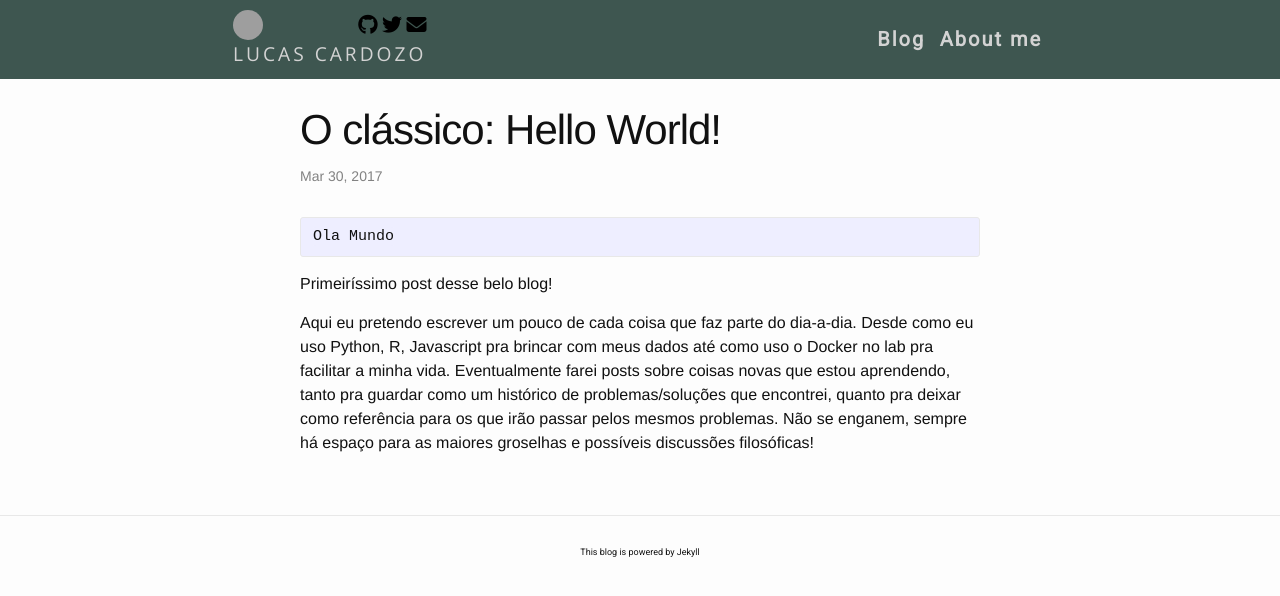
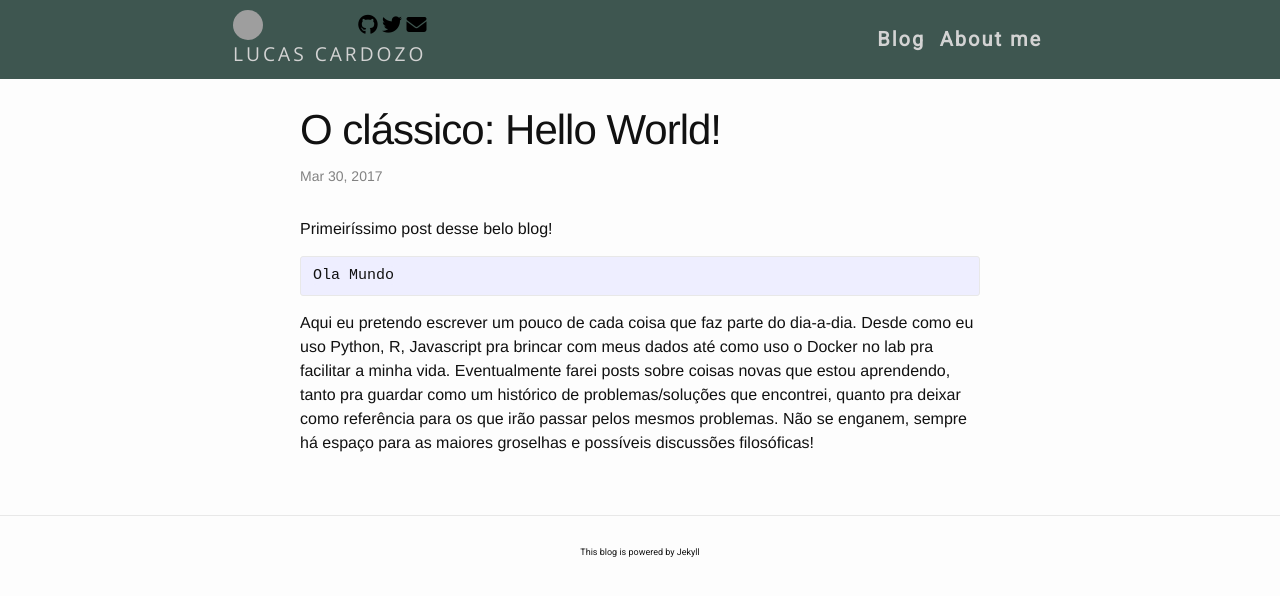
Before and after one commit to lecardozo/lecardozo.github.io, a Jekyll site: the page built from _posts/2017-03-30-hello-world.markdown, in a window 1280 px wide. Shown: the top 596 px of the page. Built offline with Jekyll 4.4.1, drawn with Linux system fonts in a browser that asks for light colours; nearby versions of some CDN libraries; grey boxes are pictures that could not be loaded.

```diff
--- a/_posts/2017-03-30-hello-world.markdown
+++ b/_posts/2017-03-30-hello-world.markdown
@@ -3,10 +3,11 @@ layout: post
 title:  "O clássico: Hello World!"
 date:   2017-03-30 00:26:00
 ---
+
+Primeiríssimo post desse belo blog!
+
 {% highlight python %}
 Ola Mundo
 {% endhighlight %}
 
-Primeiríssimo post desse belo blog!
-
 Aqui eu pretendo escrever um pouco de cada coisa que faz parte do dia-a-dia. Desde como eu uso Python, R, Javascript pra brincar com meus dados até como uso o Docker no lab pra facilitar a minha vida. Eventualmente farei posts sobre coisas novas que estou aprendendo, tanto pra guardar como um histórico de problemas/soluções que encontrei, quanto pra deixar como referência para os que irão passar pelos mesmos problemas. Não se enganem, sempre há espaço para as maiores groselhas e possíveis discussões filosóficas!
```
